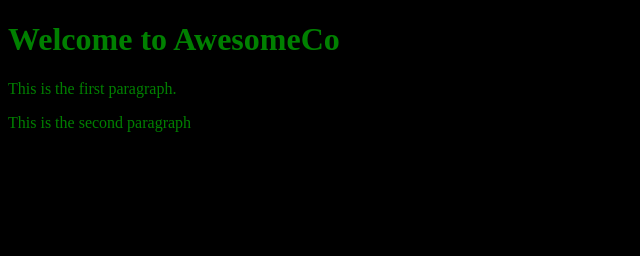
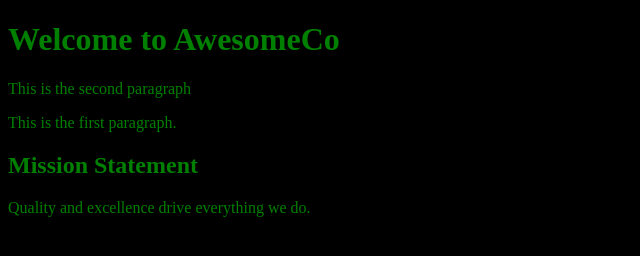
Before and after one commit to jtstodola/AwesomeCo_Website, a plain HTML site: page index.html in a window 1280 px wide. Shown: the whole page, without its empty margins (0-640 px from the left). Drawn offline with Linux system fonts and the light colour scheme; files that its build step writes are made by us from their sources.

Commit message:
Reversed paragraphs and added mission statment

```diff
--- a/index.html
+++ b/index.html
@@ -8,8 +8,11 @@
 
   <body>
     <h1>Welcome to AwesomeCo</h1>
+    <p>This is the second paragraph</p>
     <p>This is the first paragraph.</p>
-    <p>This is the second paragraph</p>
+
+    <h2>Mission Statement</h2>
+    <p>Quality and excellence drive everything we do.</p>
   </body>
 
 </html>
```
